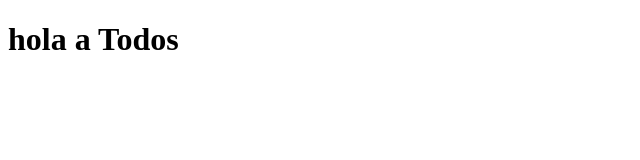
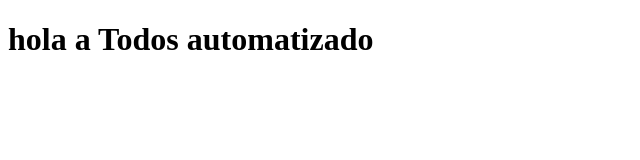
Before and after one commit to GallagherMarte/practica-parcial, a website: page src/index.html in a window 1280 px wide. Shown: the whole page, without its empty margins (0-640 px from the left). Drawn offline with Linux system fonts and the light colour scheme.

Commit message:
nuevafix pagina

```diff
--- a/src/index.html
+++ b/src/index.html
@@ -6,6 +6,6 @@
     <title>Document</title>
 </head>
 <body>
-    <h1>hola a Todos </h1>
+    <h1>hola a Todos automatizado </h1>
 </body>
 </html>
```
